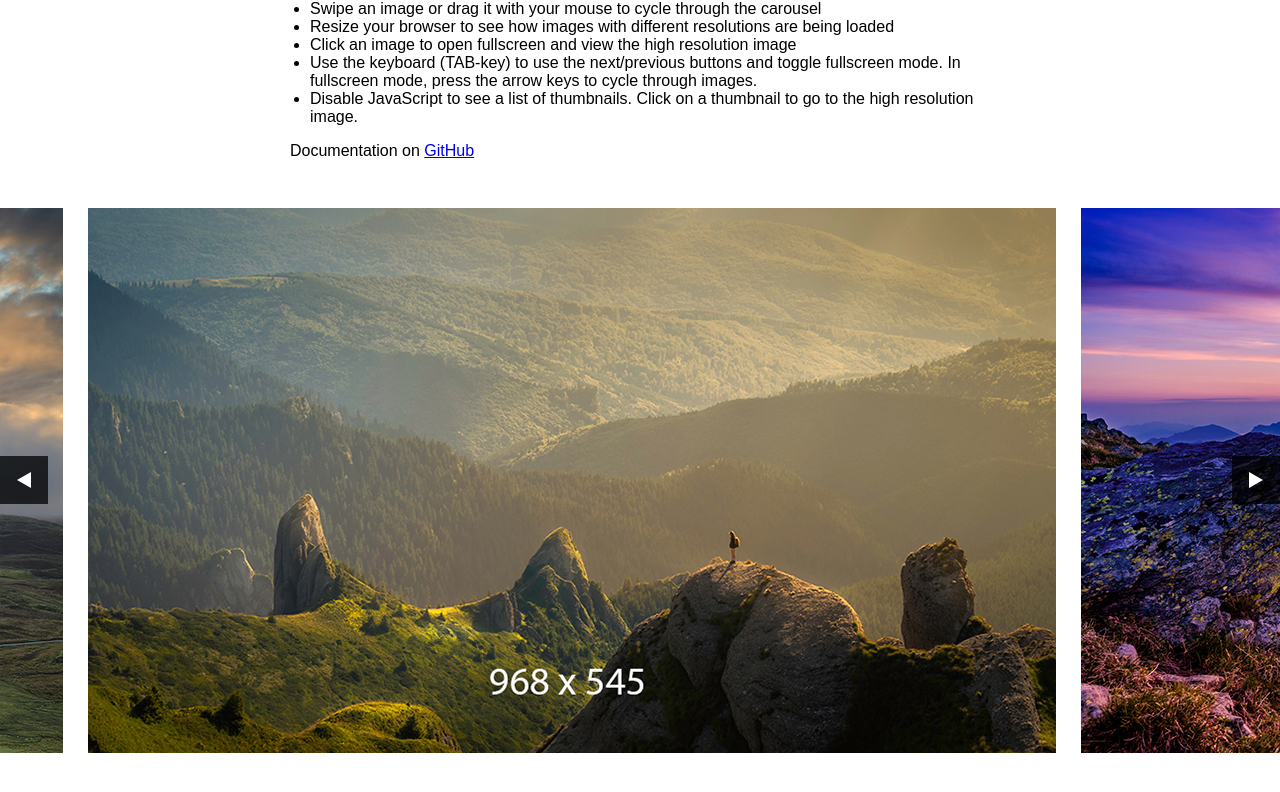
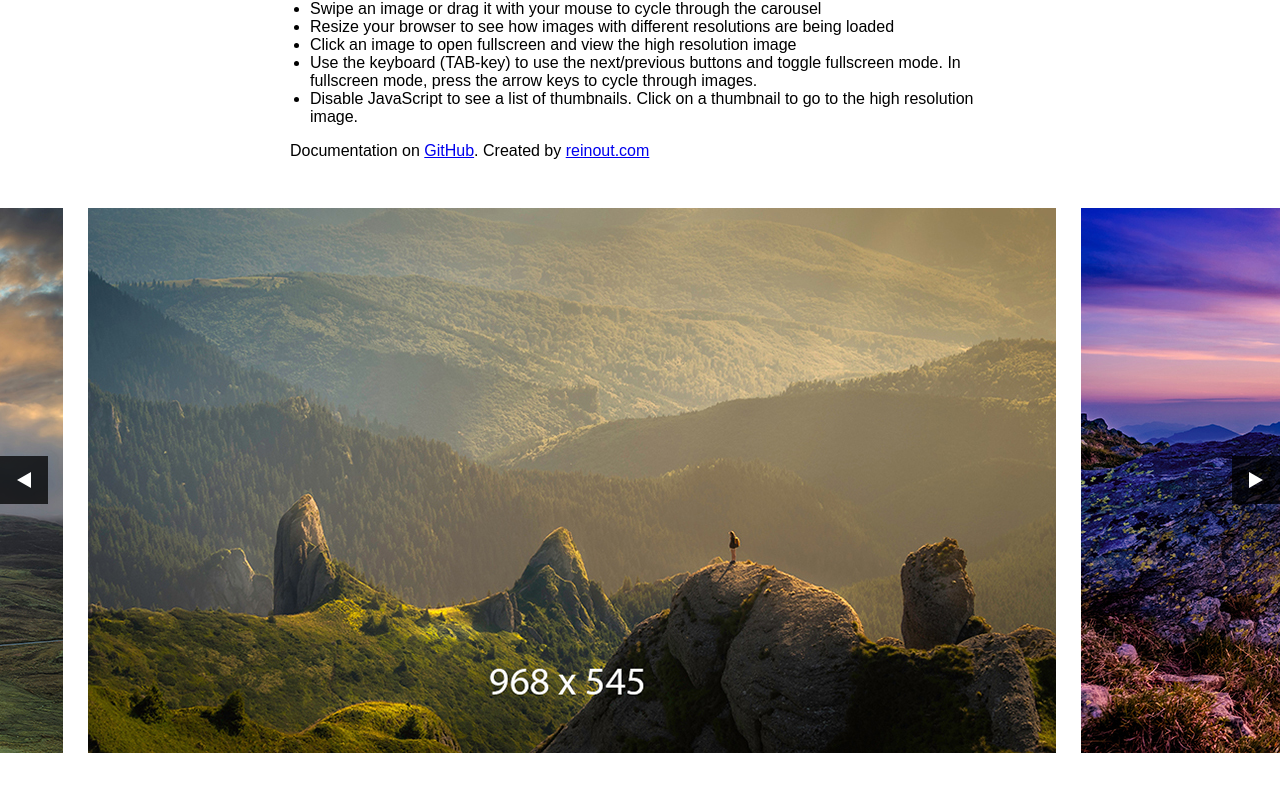
Before and after one commit to reinoute/progressive-carousel, a website: page index.html in a window 1280 px wide. Shown: the part 100-892 px from the top of the page. Drawn offline with Linux system fonts and the light colour scheme.

Commit message:
Add link to personal homepage

```diff
--- a/index.html
+++ b/index.html
@@ -34,7 +34,7 @@
         <li>Disable JavaScript to see a list of thumbnails. Click on a thumbnail to go to the high resolution image.</li>
     </ul>
     <p>
-        Documentation on <a href="https://github.com/reinoute/progressive-carousel">GitHub</a>
+        Documentation on <a href="https://github.com/reinoute/progressive-carousel">GitHub</a>. Created by <a href="https://www.reinout.com">reinout.com</a>
     </p>
 </section>
 <div class="carousel" data-carousel>
```
